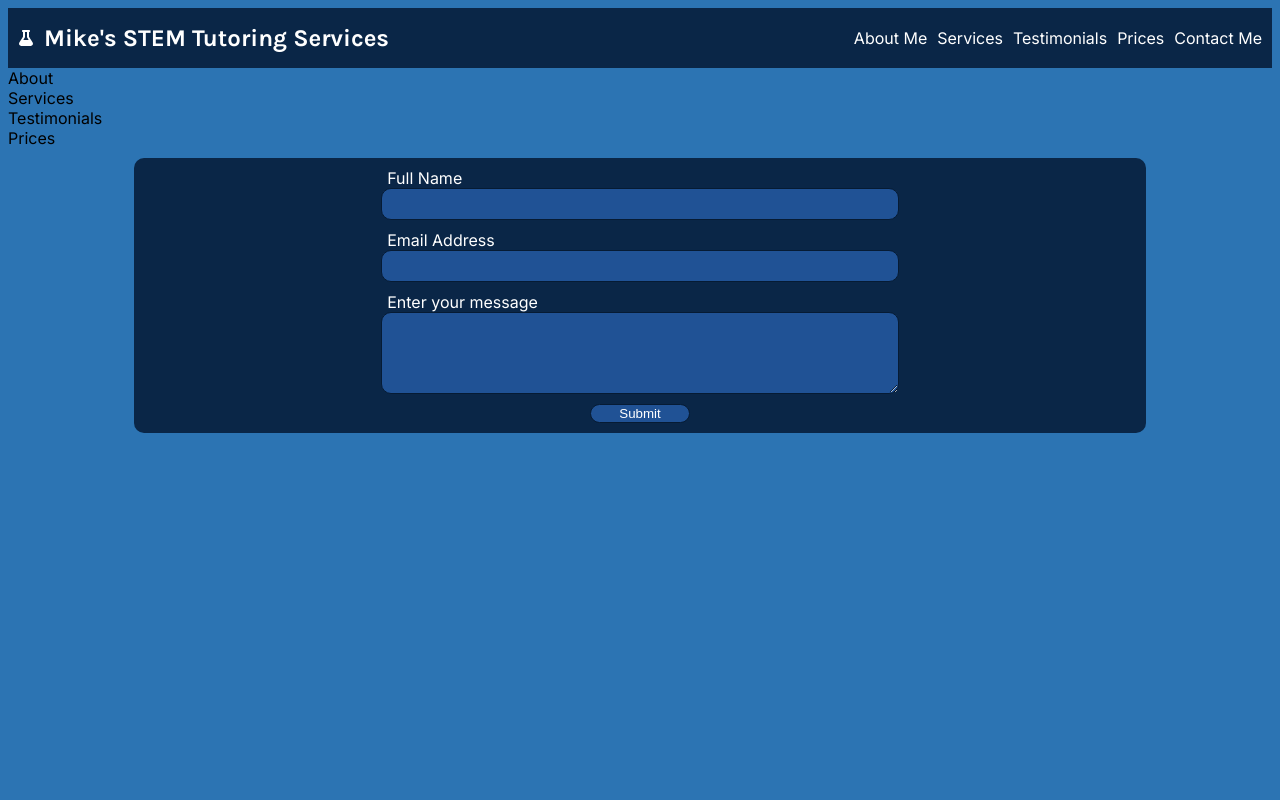
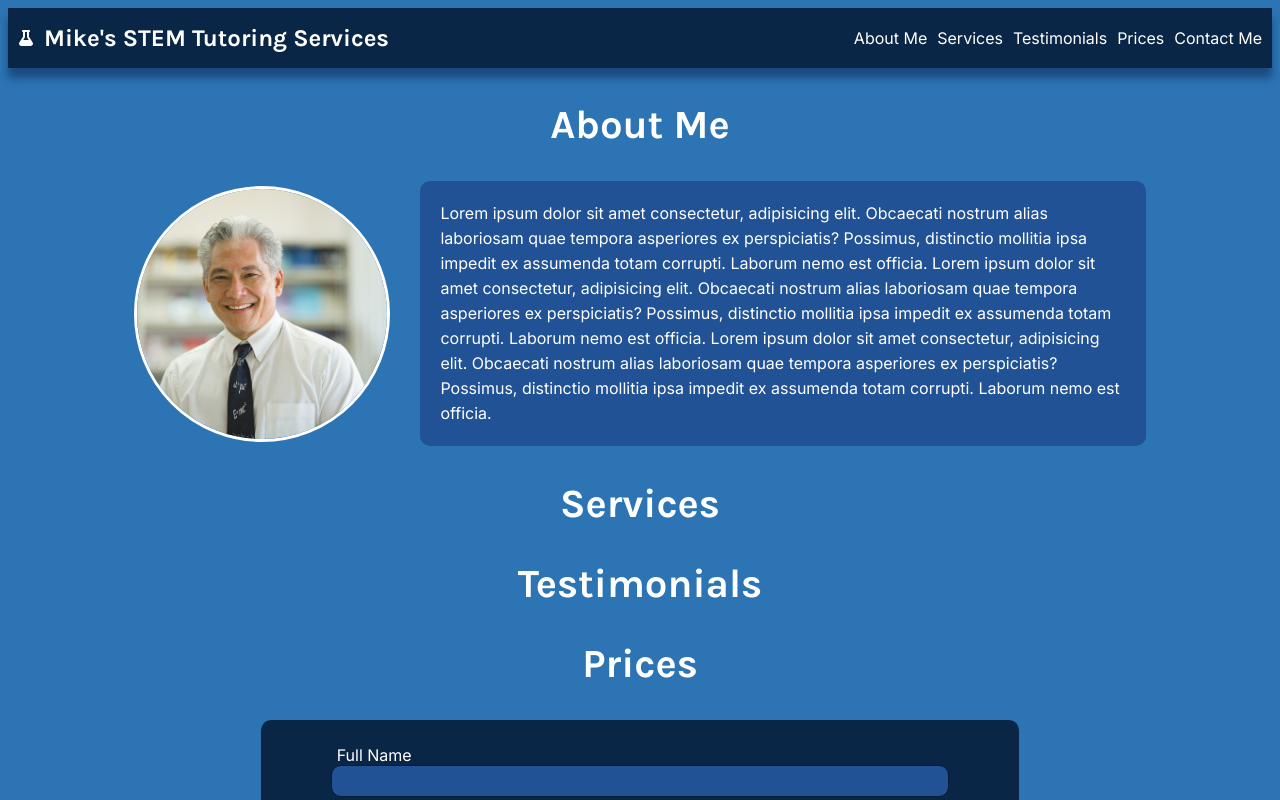
Before and after one commit to urbannomad94/mikes-stem-tutoring, a React (Vite) app: page / in a window 1280 px wide. Shown: the top 800 px of the page. Built offline with nearby package versions, Linux system fonts and the light colour scheme; the HTML template or start-up script is replaced by a standard one.

Commit message:
add about section

```diff
--- a/src/components/About.jsx
+++ b/src/components/About.jsx
@@ -1,5 +1,15 @@
+import headshot from '../assets/headshot.jpeg';
+
 export const About = () => {
   return (
-    <div>About</div>
+    <section id="about">
+      <h1 className='section-heading'>About Me</h1>
+      <div className='about-flex'>
+        <img src={headshot} alt="headshot" className='headshot' />
+        <div className='about-desc'>
+          <p>Lorem ipsum dolor sit amet consectetur, adipisicing elit. Obcaecati nostrum alias laboriosam quae tempora asperiores ex perspiciatis? Possimus, distinctio mollitia ipsa impedit ex assumenda totam corrupti. Laborum nemo est officia. Lorem ipsum dolor sit amet consectetur, adipisicing elit. Obcaecati nostrum alias laboriosam quae tempora asperiores ex perspiciatis? Possimus, distinctio mollitia ipsa impedit ex assumenda totam corrupti. Laborum nemo est officia. Lorem ipsum dolor sit amet consectetur, adipisicing elit. Obcaecati nostrum alias laboriosam quae tempora asperiores ex perspiciatis? Possimus, distinctio mollitia ipsa impedit ex assumenda totam corrupti. Laborum nemo est officia.</p>
+        </div>
+      </div>
+    </section>
   )
 }
--- a/src/components/ContactForm.jsx
+++ b/src/components/ContactForm.jsx
@@ -55,6 +55,7 @@ export const ContactForm = () => {
             <button type="submit" className='btn' disabled={state.submitting}>
                 Submit
             </button>
+            <span>Reach out to me and I will get back to you as soon as possible.</span>
         </form>
     );
 }
--- a/src/components/Navbar.jsx
+++ b/src/components/Navbar.jsx
@@ -18,10 +18,10 @@ export const Navbar = () => {
         <span className="bar"></span>
       </a>
       <ul className={`nav-sections ${menuOpen ? 'active' : ''}`}>
-        <li><a href="#">About Me</a></li>
-        <li><a href="#">Services</a></li>
-        <li><a href="#">Testimonials</a></li>
-        <li><a href="#">Prices</a></li>
+        <li><a href="#about">About Me</a></li>
+        <li><a href="#services">Services</a></li>
+        <li><a href="#testimonials">Testimonials</a></li>
+        <li><a href="#prices">Prices</a></li>
         <li><a href="#contact">Contact Me</a></li>
       </ul>
     </nav>
--- a/src/components/Prices.jsx
+++ b/src/components/Prices.jsx
@@ -1,5 +1,7 @@
 export const Prices = () => {
   return (
-    <div>Prices</div>
+    <section id='prices'>
+      <h1 className='section-heading'>Prices</h1>
+    </section>
   )
 }
--- a/src/components/Services.jsx
+++ b/src/components/Services.jsx
@@ -1,5 +1,7 @@
 export const Services = () => {
   return (
-    <div>Services</div>
+    <section id='services'>
+      <h1 className='section-heading'>Services</h1>
+    </section>
   )
 }
--- a/src/components/Testimonials.jsx
+++ b/src/components/Testimonials.jsx
@@ -1,5 +1,7 @@
 export const Testimonials = () => {
   return (
-    <div>Testimonials</div>
+    <section id='testimonials'>
+      <h1 className='section-heading'>Testimonials</h1>
+    </section>
   )
 }
--- a/src/index.css
+++ b/src/index.css
@@ -6,6 +6,7 @@ body {
   font-family: Inter, sans-serif;
   box-sizing: border-box;
   background-color: #2C74B3;
+  color: white;
 }
 
 /* Navbar */
@@ -21,6 +22,7 @@ nav {
   height: 60px;
   padding: 0 10px;
   background-color: #0A2647;
+  box-shadow: 0 10px 8px #1b4a81;
 }
 
 .nav-logo {
@@ -31,7 +33,7 @@ nav {
 }
 
 nav a {
-  color: #fff;
+  color: white;
   text-decoration: none;
 }
 
@@ -100,16 +102,58 @@ nav li a:hover {
   }
 }
 
+/* About */
+.section-heading {
+  text-align: center;
+  font-family: Karla, sans-serif;
+  font-size: 2.5rem;
+}
+.about-flex {
+  display: flex;
+  justify-content: space-around;
+  align-items: center;
+  gap: 30px;
+  width: 80%;
+  margin: auto;
+}
+
+.headshot {
+  height: 250px;
+  border-radius: 100%;
+  border: 3px solid white;
+}
+
+.about-desc {
+  /* border: 3px solid white; */
+  padding: 20px;
+  margin: 0;
+  background-color: #205295;
+  border-radius: 10px;
+}
+
+.about-desc > p {
+  line-height: 25px;
+  margin: 0;
+}
+
+@media (max-width: 800px) {
+  .about-flex {
+    flex-direction: column;
+    gap: 10px;
+    margin-top: 10px;
+  }
+}
+
 /* Contact Form */
 form {
   margin: auto;
   display: flex;
   flex-direction: column;
   align-items: center;
-  width: 80%;
+  width: 60%;
   gap: 10px;
   background-color: #0A2647;
-  padding: 10px 0;
+  padding: 25px 0;
   border-radius: 10px;
   margin-top: 10px;
 }
@@ -117,13 +161,12 @@ form {
 .form-input {
   display: flex;
   flex-direction: column;
-  width: 50%;
+  width: 80%;
   align-items: center;
   justify-content: flex-start;
 }
 
 form label {
-  color: white;
   align-self: flex-start;
 }
 
@@ -141,6 +184,10 @@ form textarea {
   resize: vertical;
   min-height: 80px;
   max-height: 400px;
+}
+
+form span {
+  font-style: italic;
 }
 
 ::placeholder {
```
Also changed, not shown: src/assets/headshot.jpeg (added).
